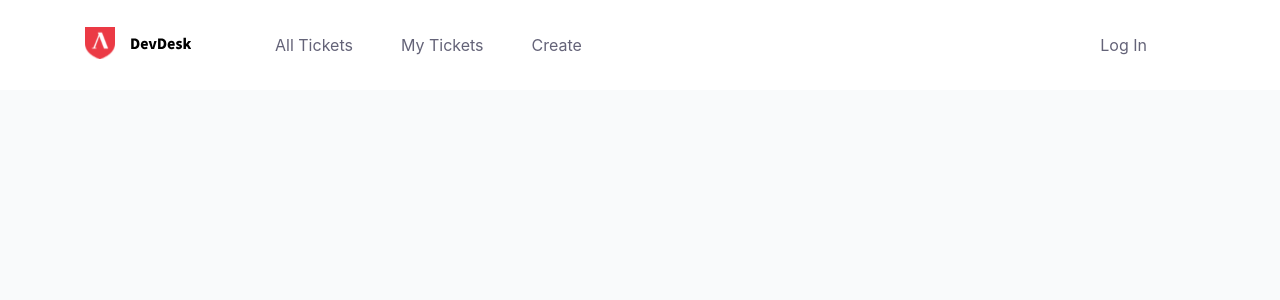
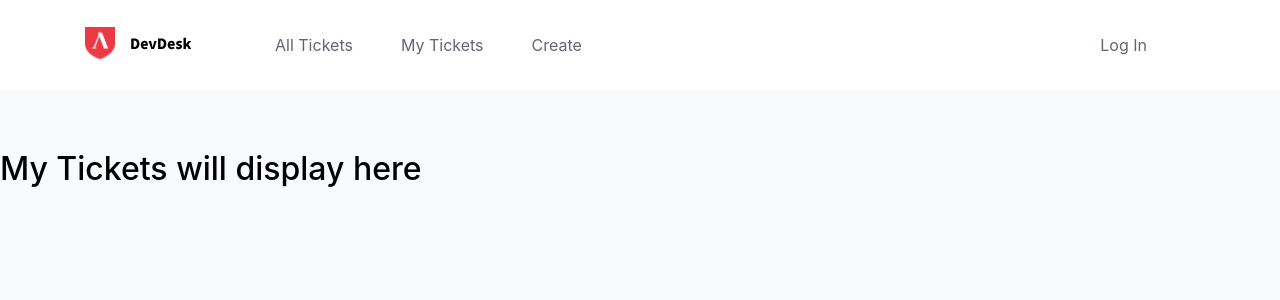
Before and after one commit to Build-Week-Dev-Queue-3/front-end, a React (Create React App) app in the folder dev-queue/: page /my in a window 1280 px wide. Shown: the top 300 px of the page. Built offline with nearby package versions, Linux system fonts and the light colour scheme; no server answers.

Commit message:
have the user id token saved to local storage. Login pushes to dashboard after a log in now.

```diff
--- a/dev-queue/src/App.js
+++ b/dev-queue/src/App.js
@@ -9,6 +9,7 @@ import PrivateRoute from './utils/PrivateRouter';
 import Header from './components/header';
 import RegisterForm from './components/register';
 import LoginForm from './components/login';
+import MyTickets from './components/MyTickets/MyTickets';
 
 function App() {
     return (
@@ -31,6 +32,7 @@ function App() {
                     <RegisterForm />
                 </Route>
                 <Route path="/all" component={Dashboard} />
+                <Route path="/my" component={MyTickets} />
             </Switch>
         </>
     );
--- a/dev-queue/src/components/MyTickets/MyTickets.jsx
+++ b/dev-queue/src/components/MyTickets/MyTickets.jsx
@@ -0,0 +1,26 @@
+import React, { useEffect, useState } from 'react';
+import { authenticatedAxios } from '../../utils/authenticAxios';
+const userId = localStorage.getItem('userId');
+console.log(userId);
+const MyTickets = () => {
+    const [myTickets, setMyTickets] = useState();
+    useEffect(() => {
+        authenticatedAxios()
+            .get(`tickets/users/${userId}`)
+            .then((res) => {
+                console.log(res);
+                setMyTickets(res.data.data);
+            })
+            .catch((err) => {
+                console.log(err);
+            });
+    }, []);
+
+    return (
+        <section>
+            <h2>My Tickets will display here</h2>
+            {MyTickets && console.log(myTickets)}
+        </section>
+    );
+};
+export default MyTickets;
--- a/dev-queue/src/components/login/index.js
+++ b/dev-queue/src/components/login/index.js
@@ -27,6 +27,8 @@ export default function LoginForm(props) {
 
     const LOGIN_URL = 'https://bwdevdesk3.herokuapp.com/auth/login';
     const token = localStorage.getItem('token');
+
+    const { push } = useHistory();
 
     let [errors, setErrors] = useState(initialErrors);
     let [formData, setFormData] = useState(initialFormData);
@@ -75,6 +77,7 @@ export default function LoginForm(props) {
                 localStorage.setItem('userId', response.data.user.id);
                 setUser(response.data.user);
                 setLoggedIn(true);
+                push('/');
             })
             .catch((error) => console.log(error));
     }
```
